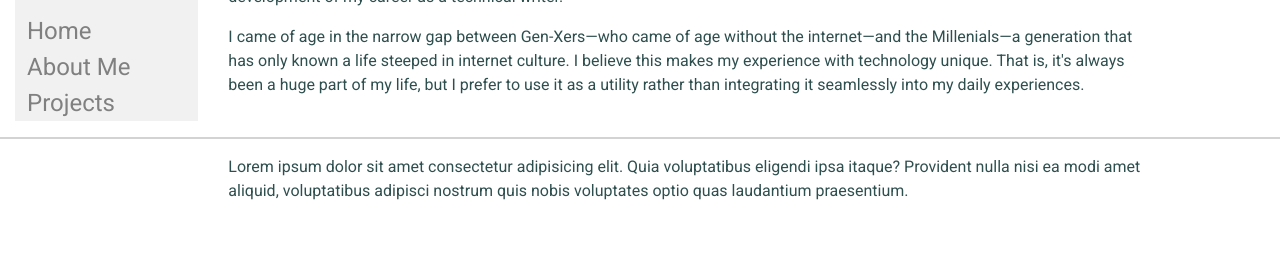
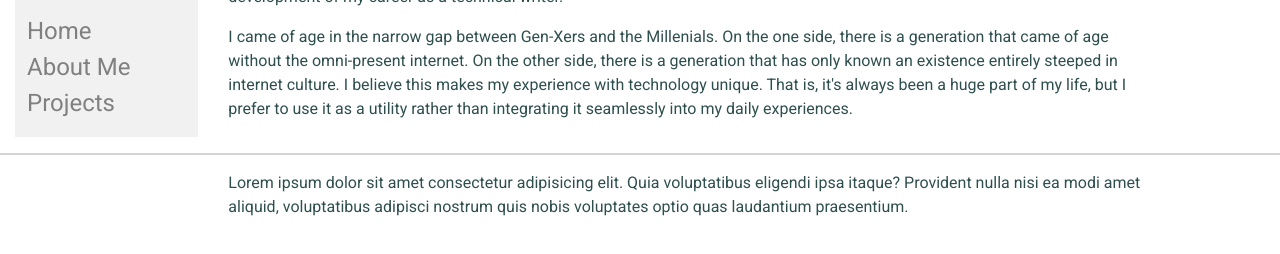
Before and after one commit to jonvictory/tech-write-port, a plain HTML site: page index.html in a window 1280 px wide. Shown: the part 262-516 px from the top of the page. Drawn offline with nearby package versions, Linux system fonts and the light colour scheme.

Commit message:
more edits

```diff
--- a/index.html
+++ b/index.html
@@ -42,7 +42,7 @@
         <div class="col-9">
                 <p>Welcome to my technical writing portfolio. Here, you will find information about projects and work that have been integral to the development of my career as a technical writer.</p>
 
-                <p>I came of age in the narrow gap between Gen-Xers&mdash;who came of age without the internet&mdash;and the Millenials&mdash;a generation that has only known a life steeped in internet culture. I believe this makes my experience with technology unique. That is, it's always been a huge part of my life, but I prefer to use it as a utility rather than integrating it seamlessly into my daily experiences.</p>
+                <p>I came of age in the narrow gap between Gen-Xers and the Millenials. On the one side, there is a generation that came of age without the omni-present internet. On the other side, there is a generation that has only known an existence entirely steeped in internet culture. I believe this makes my experience with technology unique. That is, it's always been a huge part of my life, but I prefer to use it as a utility rather than integrating it seamlessly into my daily experiences.</p>
         </div>
 </div>
 </div>
```
